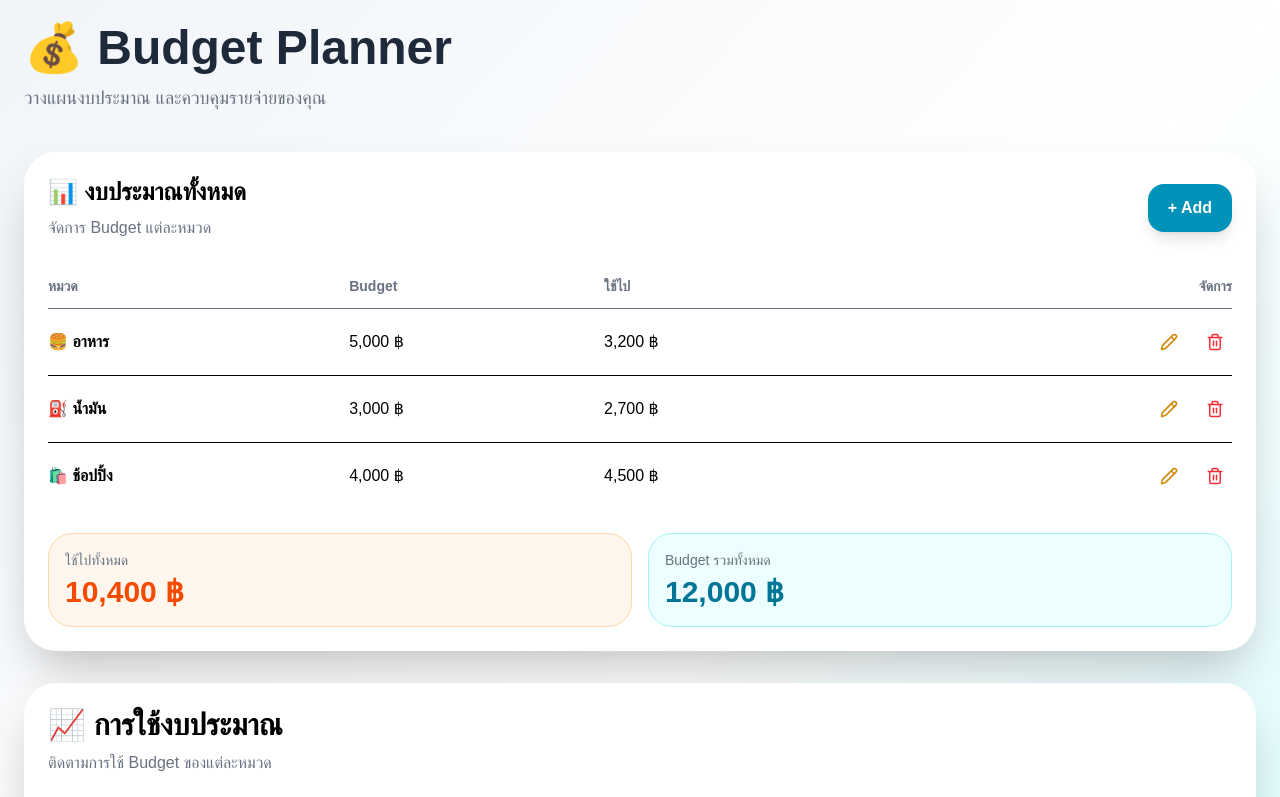
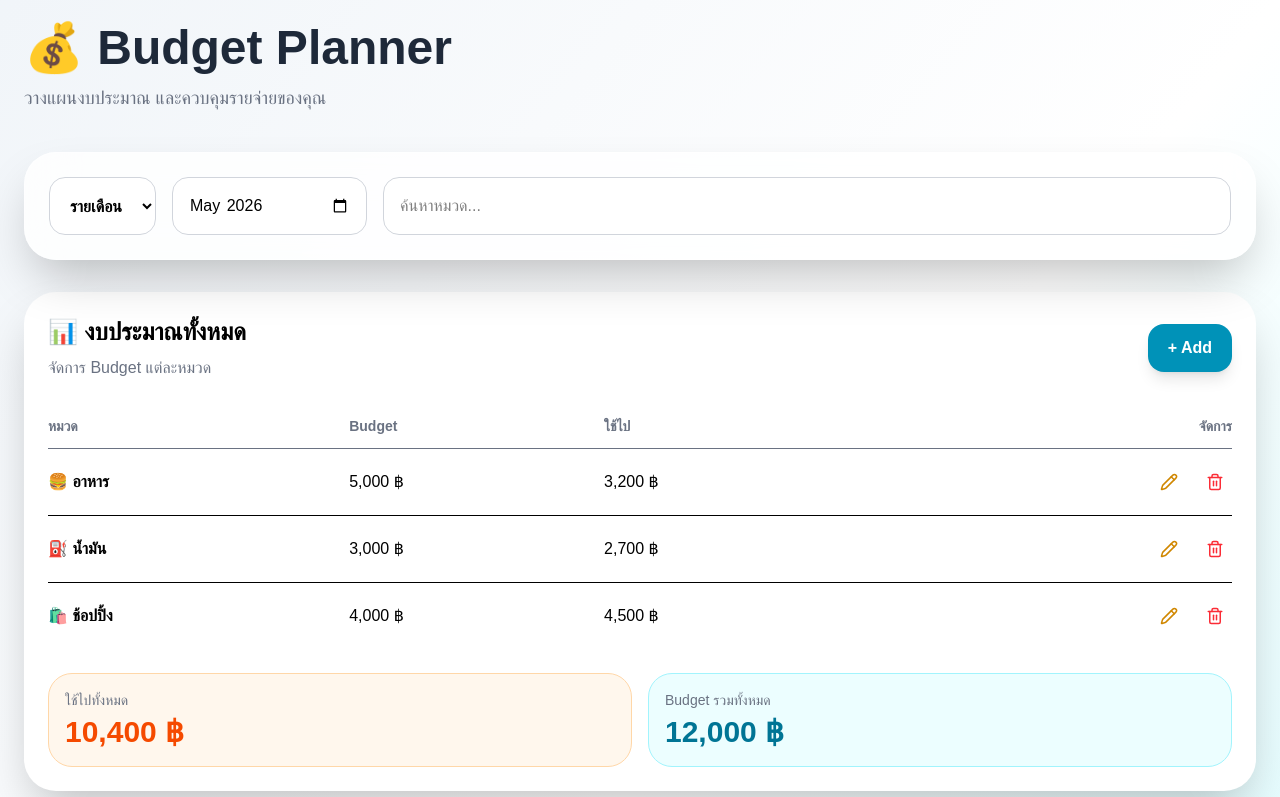
Before and after one commit to Paprem39/finance-tracker, a Next.js app: page /budget in a window 1280 px wide. Shown: the top 797 px of the page. Built offline with nearby package versions, Linux system fonts and the light colour scheme.

Commit message:
add filter date budget

```diff
--- a/src/app/budget/page.tsx
+++ b/src/app/budget/page.tsx
@@ -1,6 +1,6 @@
 "use client";
 
-import { useState } from "react";
+import {useState,useMemo,} from "react";
 import {
   Pencil,
   Trash2,
@@ -179,6 +179,70 @@ const totalSpent = budgets.reduce(
   0
 );
 
+// =========================
+// Filter
+// =========================
+const [filterType, setFilterType] =
+  useState("monthly");
+
+const [selectedMonth, setSelectedMonth] =
+  useState(
+    new Date()
+      .toISOString()
+      .slice(0, 7)
+  );
+
+const [selectedYear, setSelectedYear] =
+  useState(
+    new Date()
+      .getFullYear()
+      .toString()
+  );
+
+const [startDate, setStartDate] =
+  useState("");
+
+const [endDate, setEndDate] =
+  useState("");
+
+const [search, setSearch] =
+  useState("");
+
+  // =========================
+// Filtered Budgets
+// =========================
+const filteredBudgets = useMemo(() => {
+
+  return budgets.filter((item) => {
+
+    // Search
+    const matchSearch =
+      item.category
+        .toLowerCase()
+        .includes(
+          search.toLowerCase()
+        );
+
+    if (!matchSearch)
+      return false;
+
+    // ตอนนี้ยัง mock อยู่
+    // ยังไม่ได้ filter date จริง
+
+    return true;
+
+  });
+
+}, [
+  budgets,
+  search,
+  filterType,
+  selectedMonth,
+  selectedYear,
+  startDate,
+  endDate,
+]);
+
   return (
     <div className="min-h-screen bg-gradient-to-br from-slate-100 via-white to-cyan-100 p-6 text-black">
       {/* Header */}
@@ -192,6 +256,172 @@ const totalSpent = budgets.reduce(
           และควบคุมรายจ่ายของคุณ
         </p>
       </div>
+
+      {/* Filters */}
+<div
+  className="
+    bg-white/80
+    backdrop-blur-xl
+    border
+    border-white/40
+    rounded-[32px]
+    shadow-2xl
+    p-6
+    mb-8
+  "
+>
+
+  <div className="flex flex-col xl:flex-row gap-4">
+
+    {/* Filter Type */}
+    <select
+      value={filterType}
+      onChange={(e) =>
+        setFilterType(
+          e.target.value
+        )
+      }
+      className="
+        p-4
+        rounded-2xl
+        border
+        border-gray-300
+        bg-white
+        font-semibold
+      "
+    >
+
+      <option value="all">
+        ทั้งหมด
+      </option>
+
+      <option value="daily">
+        รายวัน
+      </option>
+
+      <option value="monthly">
+        รายเดือน
+      </option>
+
+      <option value="yearly">
+        รายปี
+      </option>
+
+    </select>
+
+    {/* Daily */}
+    {filterType === "daily" && (
+
+      <div className="flex flex-col md:flex-row gap-3">
+
+        <input
+          type="date"
+          value={startDate}
+          onChange={(e) =>
+            setStartDate(
+              e.target.value
+            )
+          }
+          className="
+            border
+            border-gray-300
+            rounded-2xl
+            px-4
+            py-3
+            bg-white
+          "
+        />
+
+        <input
+          type="date"
+          value={endDate}
+          onChange={(e) =>
+            setEndDate(
+              e.target.value
+            )
+          }
+          className="
+            border
+            border-gray-300
+            rounded-2xl
+            px-4
+            py-3
+            bg-white
+          "
+        />
+
+      </div>
+
+    )}
+
+    {/* Monthly */}
+    {filterType === "monthly" && (
+
+      <input
+        type="month"
+        value={selectedMonth}
+        onChange={(e) =>
+          setSelectedMonth(
+            e.target.value
+          )
+        }
+        className="
+          p-4
+          rounded-2xl
+          border
+          border-gray-300
+          bg-white
+        "
+      />
+
+    )}
+
+    {/* Yearly */}
+    {filterType === "yearly" && (
+
+      <input
+        type="number"
+        value={selectedYear}
+        onChange={(e) =>
+          setSelectedYear(
+            e.target.value
+          )
+        }
+        placeholder="2026"
+        className="
+          p-4
+          rounded-2xl
+          border
+          border-gray-300
+          bg-white
+        "
+      />
+
+    )}
+
+    {/* Search */}
+    <input
+      type="text"
+      value={search}
+      onChange={(e) =>
+        setSearch(
+          e.target.value
+        )
+      }
+      placeholder="ค้นหาหมวด..."
+      className="
+        flex-1
+        p-4
+        rounded-2xl
+        border
+        border-gray-300
+        bg-white
+      "
+    />
+
+  </div>
+
+</div>
 
       {/* Budget Table */}
       <div className="bg-white rounded-[32px] shadow-2xl p-6">
@@ -255,7 +485,7 @@ const totalSpent = budgets.reduce(
             </thead>
 
             <tbody>
-              {budgets.map((item) => (
+            {filteredBudgets.map((item) => (
                 <tr
                   key={item.id}
                   className="
@@ -373,6 +603,10 @@ const totalSpent = budgets.reduce(
 </div>
       </div>
 
+
+
+
+
       {/* Progress Section */}
       <div className="mt-8 bg-white rounded-[32px] shadow-2xl p-6">
         <div className="mb-6">
@@ -387,7 +621,7 @@ const totalSpent = budgets.reduce(
         </div>
 
         <div className="space-y-6">
-          {budgets.map((item) => {
+        {filteredBudgets.map((item) => {
             const percent =
               getPercent(
                 item.used,
```
